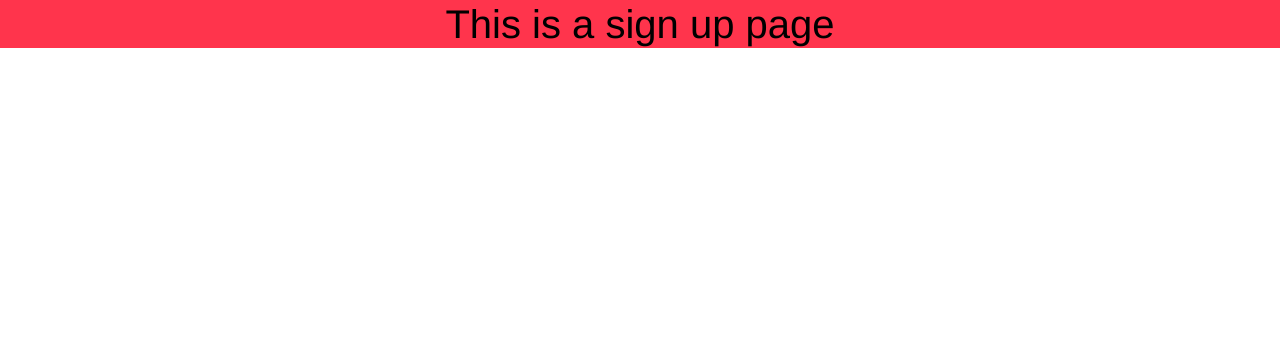
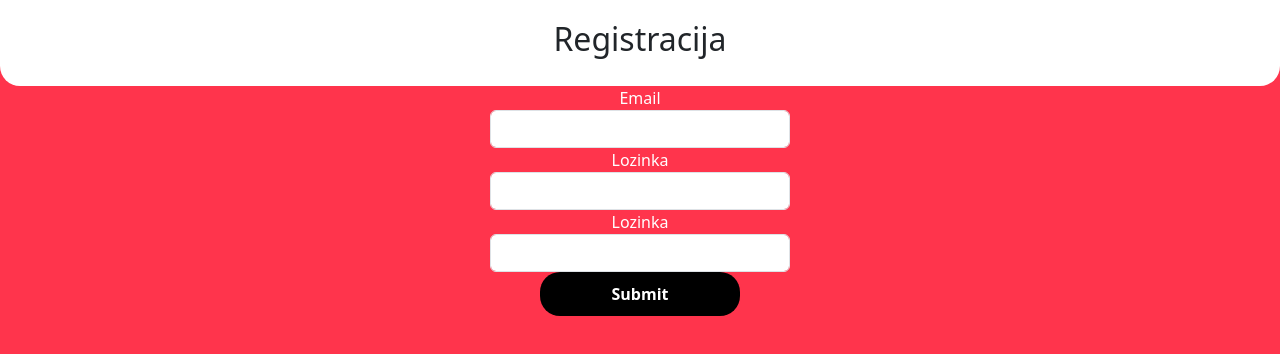
Before and after one commit to mrubil/my-pet, a Vue app: page /SignUp in a window 1280 px wide. Shown: the top 354 px of the page. Built offline with nearby package versions, Linux system fonts and the light colour scheme.

Commit message:
Adding Firebase

```diff
--- a/package.json
+++ b/package.json
@@ -8,6 +8,7 @@
   },
   "dependencies": {
     "core-js": "^3.8.3",
+    "firebase": "^10.8.0",
     "vue": "^2.6.14",
     "vue-router": "^3.5.1"
   },
--- a/src/views/SignUp.vue
+++ b/src/views/SignUp.vue
@@ -1,5 +1,69 @@
 <template>
-  <div class="SignUp">
-    <h1>This is a sign up page</h1>
-  </div>
+  <body>
+    <div class="Zaglavlje">
+      <h2>Registracija</h2>
+    </div>
+    <div class="SignUp">
+      <form>
+        <div class="form-group">
+          <label for="exampleInputEmail1" style="color: white">Email</label>
+          <input
+            type="email"
+            class="form-control"
+            id="exampleInputEmail1"
+            aria-describedby="emailHelp"
+          />
+        </div>
+        <div class="form-group">
+          <label for="exampleInputPassword1" style="color: white"
+            >Lozinka</label
+          >
+          <input
+            type="password"
+            class="form-control"
+            id="exampleInputPassword1"
+          />
+        </div>
+        <div class="form-group">
+          <label for="exampleInputPassword2" style="color: white"
+            >Lozinka</label
+          >
+          <input
+            type="password"
+            class="form-control"
+            id="exampleInputPassword1"
+          />
+        </div>
+
+        <button type="submit" class="button-Registracija">Submit</button>
+      </form>
+    </div>
+  </body>
 </template>
+
+<style>
+body {
+  background: #ff344c;
+}
+.Zaglavlje {
+  background: white;
+  padding: 20px;
+  border-bottom-left-radius: 20px;
+  border-bottom-right-radius: 20px;
+}
+.button-Registracija {
+  background-color: black;
+  color: white;
+  margin-bottom: 10%;
+  border-radius: 20px;
+  padding: 10px;
+  border: none;
+  text-decoration: none;
+  width: 200px;
+  font-weight: 600;
+}
+.SignUp {
+  width: 300px;
+  margin: 0 auto;
+}
+</style>
```
Also changed, not shown: src/firebase.js (added, +23 -0 lines), 2 other files (tests, documents, lock files or other folders).
